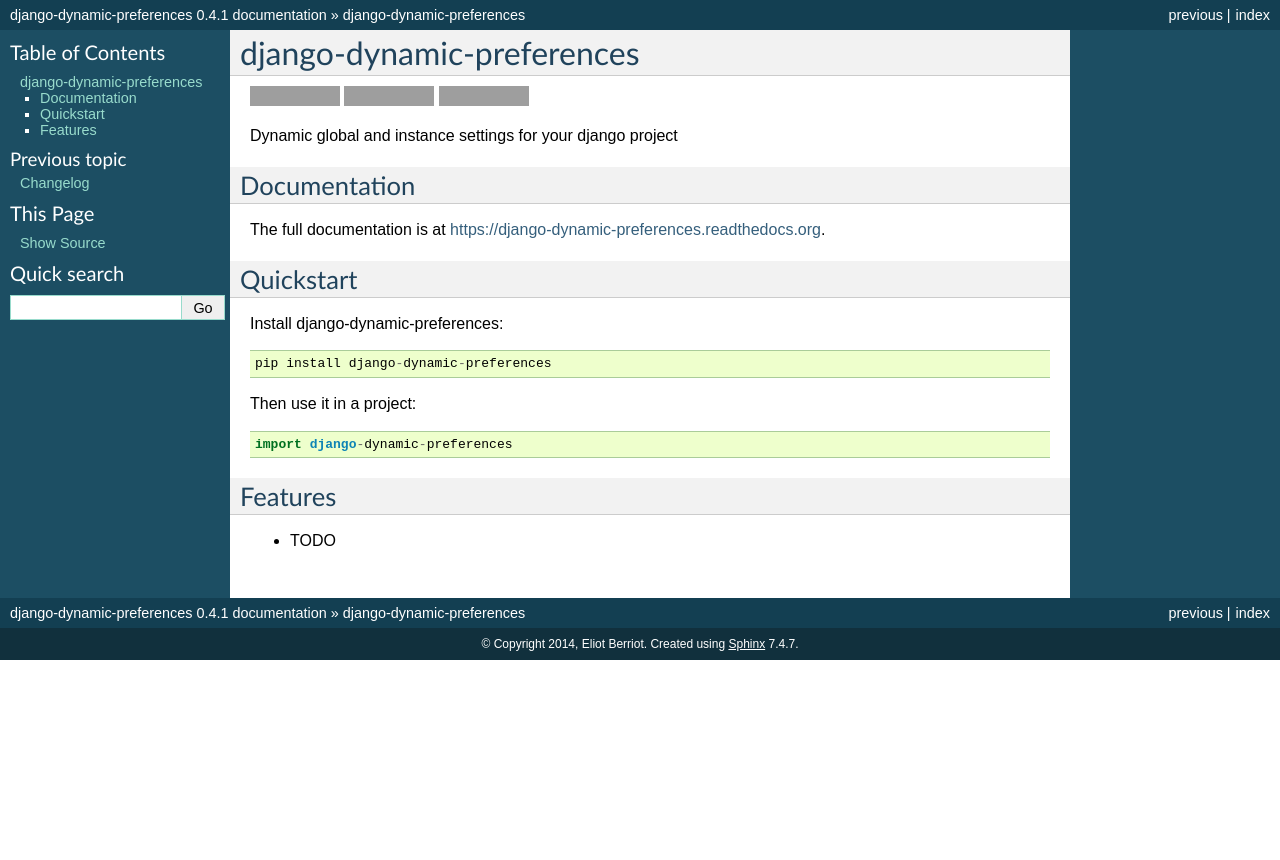
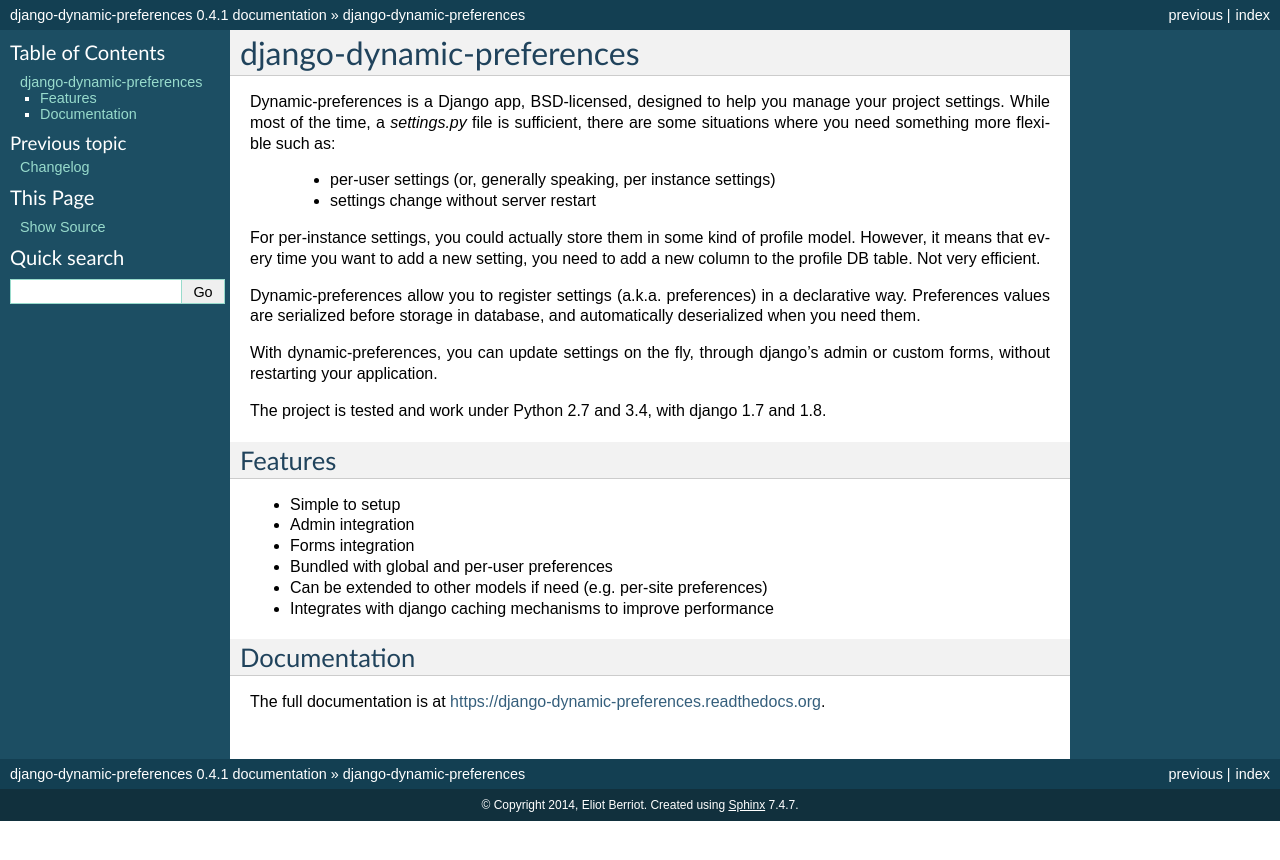
Before and after one commit to agateblue/django-dynamic-preferences, a Sphinx documentation site: the page built from docs/readme.rst, in a window 1280 px wide. Shown: the top 860 px of the page. Built offline with Sphinx 7.4.7, drawn with Linux system fonts in a browser that asks for light colours; grey boxes are pictures that could not be loaded.

Commit message:
Updates to readme

```diff
--- a/README.rst
+++ b/README.rst
@@ -2,34 +2,31 @@
 django-dynamic-preferences
 =============================
 
-.. image:: https://badge.fury.io/py/django-dynamic-preferences.png
-    :target: https://badge.fury.io/py/django-dynamic-preferences
+Dynamic-preferences is a Django app, BSD-licensed, designed to help you manage your project settings. While most of the time,
+a `settings.py` file is sufficient, there are some situations where you need something more flexible such as:
 
-.. image:: https://travis-ci.org/EliotBerriot/django-dynamic-preferences.png?branch=master
-    :target: https://travis-ci.org/EliotBerriot/django-dynamic-preferences
+ * per-user settings (or, generally speaking, per instance settings)
+ * settings change without server restart
 
-.. image:: https://coveralls.io/repos/EliotBerriot/django-dynamic-preferences/badge.png?branch=master
-    :target: https://coveralls.io/r/EliotBerriot/django-dynamic-preferences?branch=master
+For per-instance settings, you could actually store them in some kind of profile model. However, it means that every time you want to add a new setting, you need to add a new column to the profile DB table. Not very efficient.
 
-Dynamic global and instance settings for your django project
+Dynamic-preferences allow you to register settings (a.k.a. preferences) in a declarative way. Preferences values are serialized before storage in database, and automatically deserialized when you need them.
+
+With dynamic-preferences, you can update settings on the fly, through django's admin or custom forms, without restarting your application.
+
+The project is tested and work under Python 2.7 and 3.4, with django 1.7 and 1.8.
+
+Features
+--------
+
+* Simple to setup
+* Admin integration
+* Forms integration
+* Bundled with global and per-user preferences
+* Can be extended to other models if need (e.g. per-site preferences)
+* Integrates with django caching mechanisms to improve performance
 
 Documentation
 -------------
 
 The full documentation is at https://django-dynamic-preferences.readthedocs.org.
-
-Quickstart
-----------
-
-Install django-dynamic-preferences::
-
-    pip install django-dynamic-preferences
-
-Then use it in a project::
-
-    import django-dynamic-preferences
-
-Features
---------
-
-* TODO
```
Also changed, not shown: docs/index.rst (+20 -7 lines), docs/installation.rst (+22 -5 lines).
